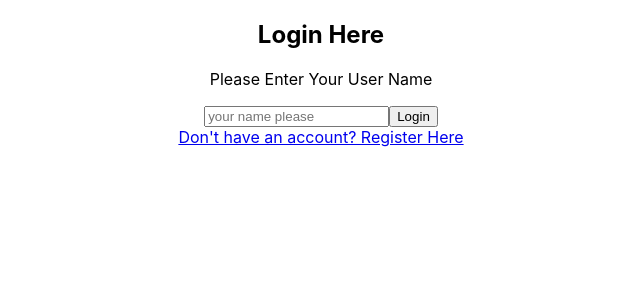
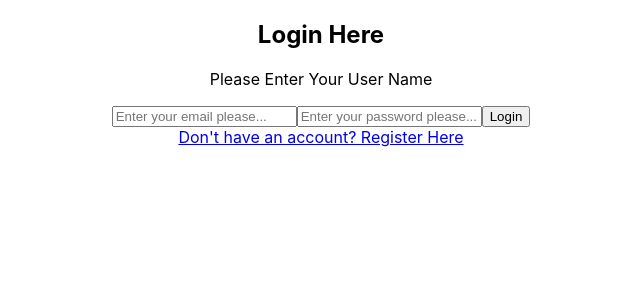
Before and after one commit to itzrizvi/it-corner-chatapp-client, a React (Create React App) app: page /login in a window 1280 px wide. Shown: the top 300 px of the page, without its empty margins (319-959 px from the left). Built offline with nearby package versions, Linux system fonts and the light colour scheme.

Commit message:
Chat client updated

```diff
--- a/src/Home/Login/Login.js
+++ b/src/Home/Login/Login.js
@@ -5,23 +5,40 @@ let user;
 
 const Login = () => {
 
-    const [name, setName] = useState("");
-    const logedUser = () => {
-        user = document.getElementById("name").value;
+    const [userData, setUserData] = useState([]);
+    const [email, setEmail] = useState("");
+    const [password, setPassword] = useState("");
 
-        // fetch('http://localhost:5000/users/admin@admin.com')
-        // .then(res=>res.json())
-        // .then(data=>console.log(data))
+    const logedUser = (e) => {
+        e.preventDefault();
+        const userEmail = document.getElementById("email").value;
+        // const userPassword = document.getElementById("password").value;
+
+        fetch(`http://localhost:5000/users/${userEmail}`)
+        .then(res=>res.json())
+        .then(data=>{
+            setUserData(data);
+
+        });
+
     }
+
+
+
+
     return (
         <div>
             <h2>Login Here</h2>
-            {!name && <p>Please Enter Your User Name</p>}
+            {!email && <p>Please Enter Your User Name</p>}
             <form className="login-form">
-                <input onChange={(e) => setName(e.target.value)} type="text" id="name" placeholder='your name please' required />
-                <Link onClick={(event) => !name ? event.preventDefault() : null} to="/chatapp">
-                    <button onClick={logedUser} className='login-btn'>Login</button>
-                </Link>
+
+                <input onBlur={(e) => setEmail(e.target.value)} type="email" id="email" placeholder='Enter your email please...' required />
+                <input onBlur={(e) => setPassword(e.target.value)} type="password" id="password" placeholder='Enter your password please...' required />
+                {/* <input onChange={(e) => setName(e.target.value)} type="text" id="name" placeholder='your name please' required /> */}
+
+                <button onClick={logedUser} className='login-btn'>Login</button>
+
+
             </form>
             <Link to='/register'>Don't have an account? Register Here</Link>
         </div>
```
Also changed, not shown: src/hooks/useAuthorization.js (deleted, +0 -10 lines).
